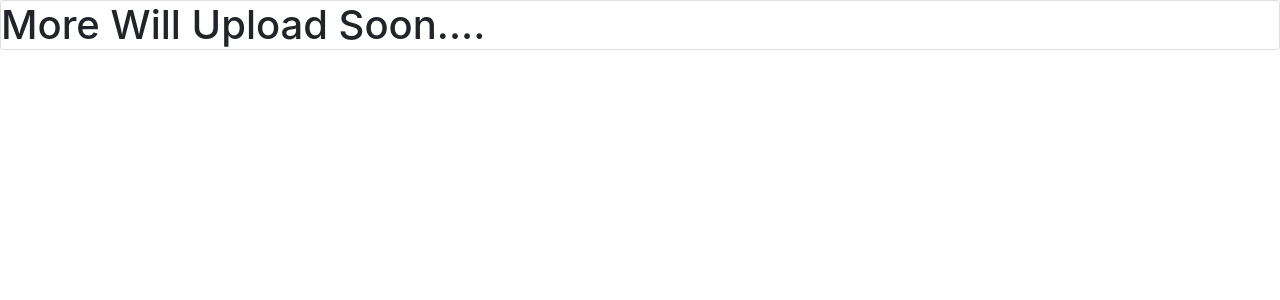
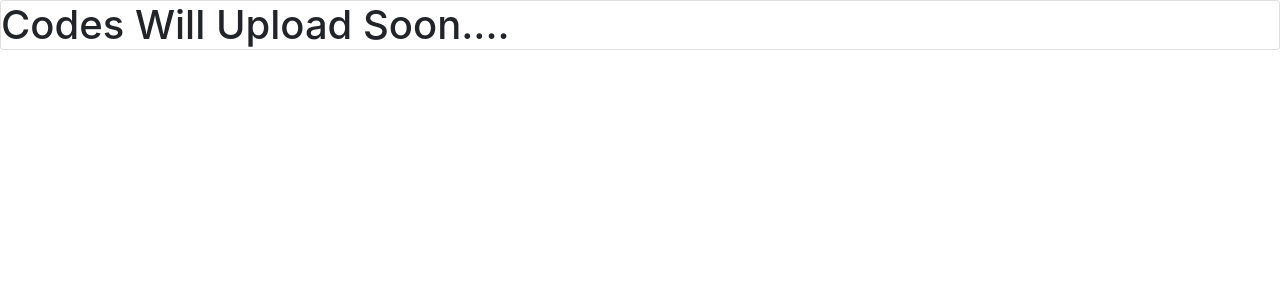
Before and after one commit to Thilagavijayan/Portfolio, a React (Create React App) app in the folder client/: page / in a window 1280 px wide. Shown: the top 300 px of the page. Built offline with nearby package versions, Linux system fonts and the light colour scheme.

Commit message:
initial commit

```diff
--- a/client/src/App.js
+++ b/client/src/App.js
@@ -2,7 +2,7 @@ import React from 'react'
 
 const App = () => {
   return(
-    <h1 className='card'>More Will Upload Soon.... </h1>
+    <h1 className='card'>Codes Will Upload Soon.... </h1>
   );
 
 }
```
